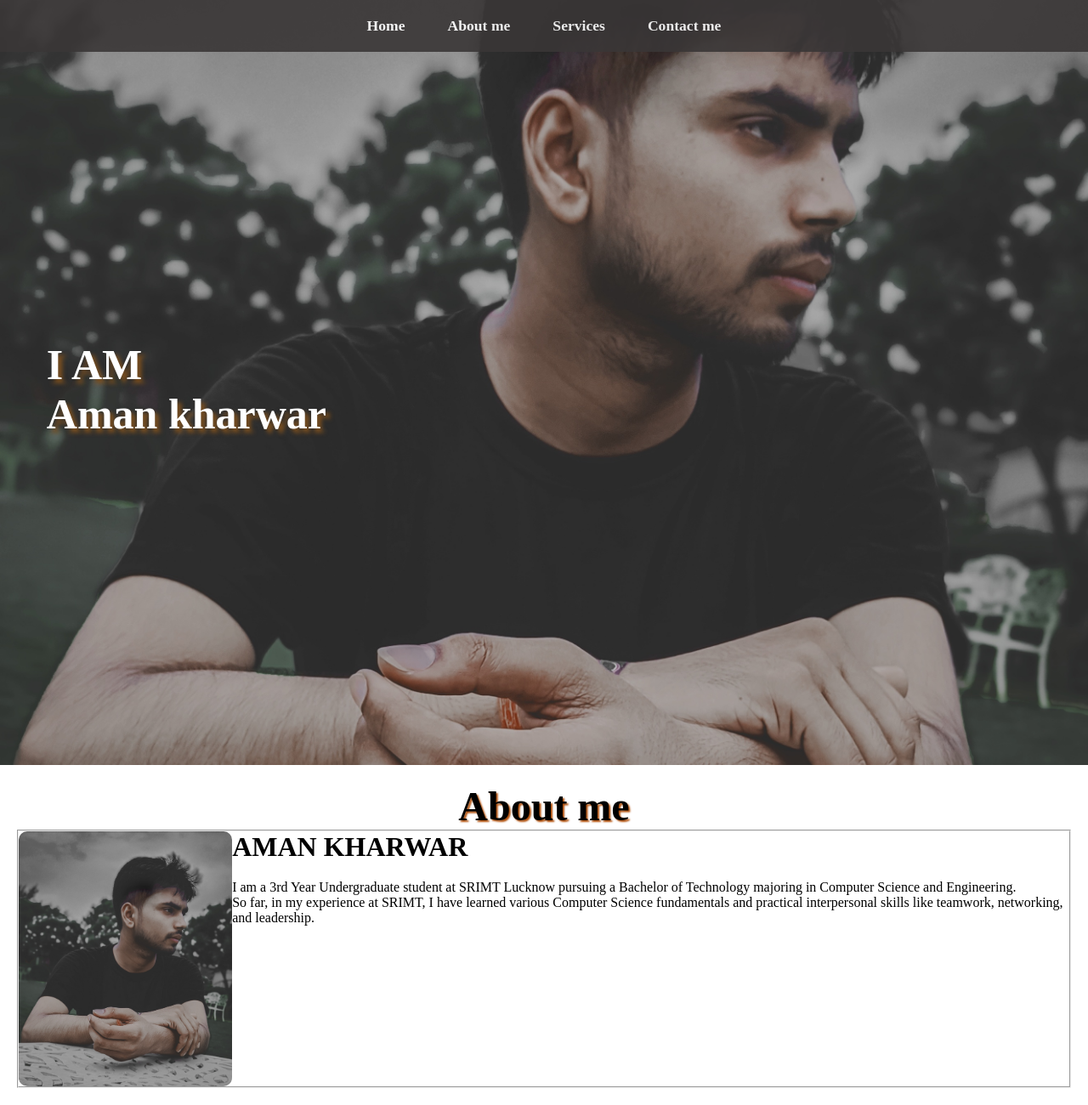
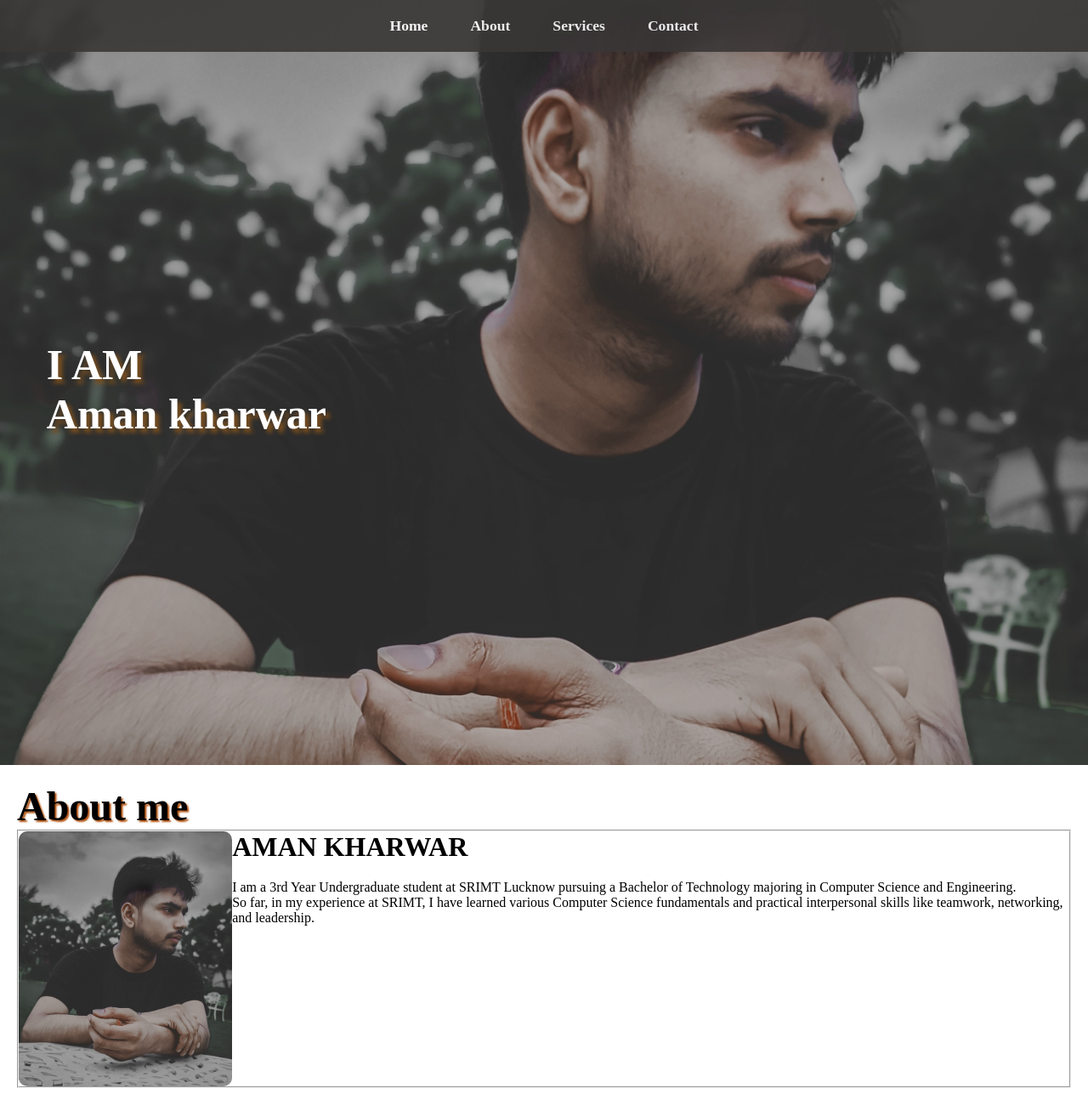
Before and after one commit to Amankhare01/My-portfolio, a plain HTML site: page index.html in a window 1280 px wide. Shown: the top 1300 px of the page at 85% size. Drawn offline with Linux system fonts and the light colour scheme.

Commit message:
Update index.html

```diff
--- a/index.html
+++ b/index.html
@@ -10,18 +10,18 @@
     <nav class="n1">
         <ul>
             <li><a href="#Home">Home</a></li>
-            <li><a href="#about">About me</a></li>
+            <li><a href="#about">About</a></li>
             <li><a href="#services">Services</a></li>
-            <li><a href="#contact">Contact me</a></li>
+            <li><a href="#contact">Contact</a></li>
         </ul>
     </nav>
     <section id="Home">
         <div class="h1">
-            <h1 class="head1">I AM <br>Aman kharwar</h1>
+            <h1 class="head1">I AM <br>Aman kharwar</h1><br>
         </div>
     </section>
     <section id="about">
-            <center><h1 class="heading1"><b>About me</b></h1></center>
+            <h1 class="heading1"><b>About me</b></h1>
             <fieldset><div id="pic">
             <img src="aman.jpeg" alt="aman">
             <div id="intro">
```
